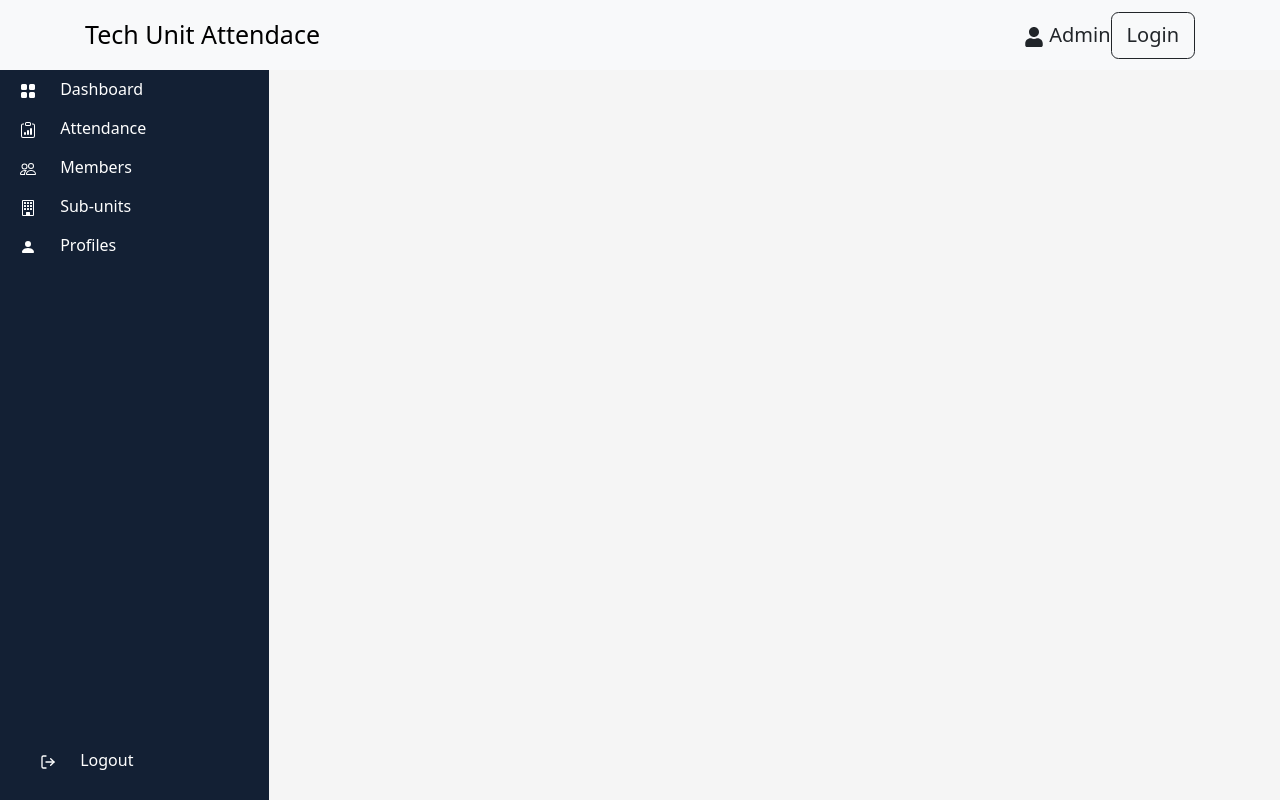
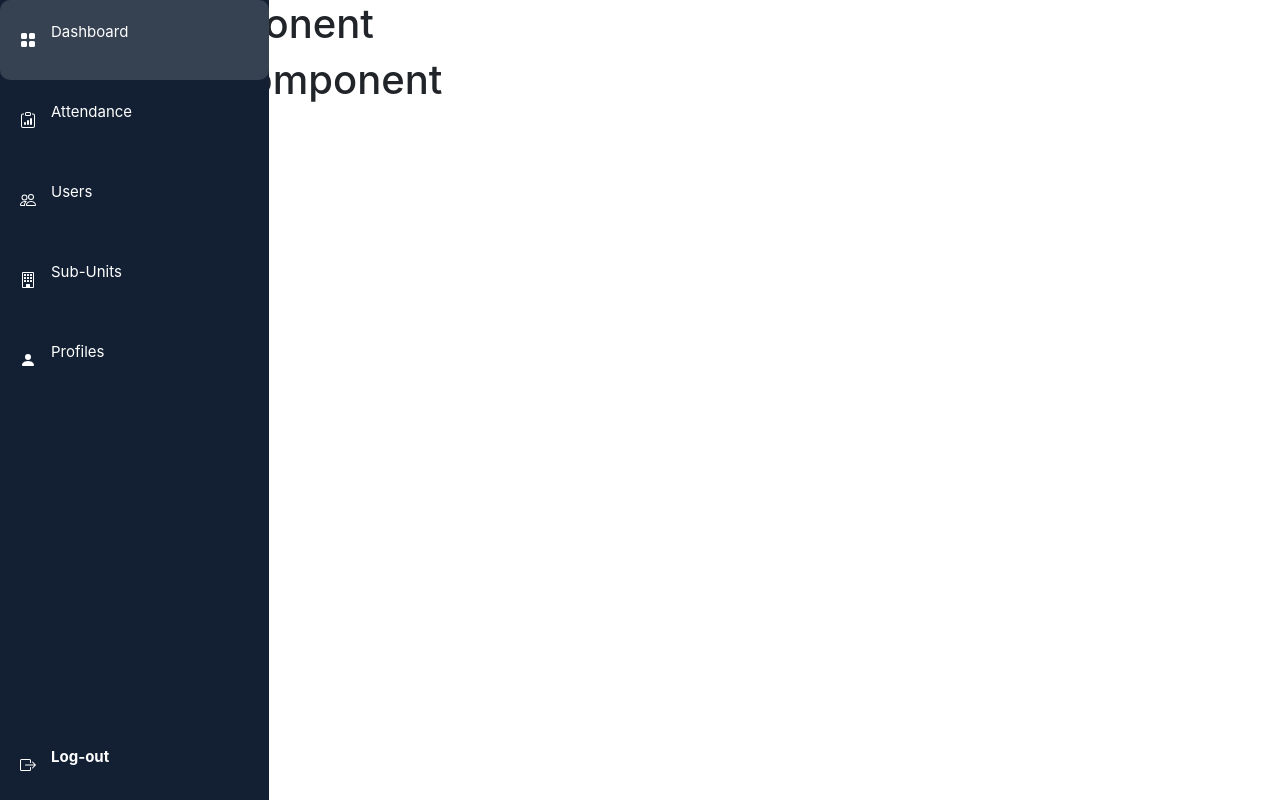
Before and after one commit to livigbaji/church-app-desktop, a React (Vite) app: page / in a window 1280 px wide. Built offline with nearby package versions, Linux system fonts and the light colour scheme.

Commit message:
fix: Used proper typescript syntax to render components

```diff
--- a/index.html
+++ b/index.html
@@ -2,7 +2,7 @@
 <html lang="en">
   <head>
     <meta charset="UTF-8" />
-    <link rel="icon" type="image/svg+xml" href="/vite.svg" />
+    <link rel="icon" type="image/svg+xml" href="#" />
     <meta name="viewport" content="width=device-width, initial-scale=1.0" />
     <title>CHURCH ADMIN</title>
   </head>
--- a/src/renderer/App.tsx
+++ b/src/renderer/App.tsx
@@ -1,12 +1,20 @@
-import NavbarComponent from "./components/NavbarComponent"
-import SideBar from "./components/SideBar"
-function App() {
+import Sidebar from "./components/SideBar";
+import Header from "./components/Header";
+import Dashboard from "./components/Dashboard";
+import "./styles/App.css";
+
+
+const App:React.FC = () => {
   return (
-    <div>
-      <NavbarComponent/>
-      <SideBar/>
-    </div>
-  )
+    <>
+      {/* Sidebar component */}
+     <Sidebar />
+     {/* Header component */}
+     <Header />
+     {/* Dashboard component */}
+     <Dashboard />
+    </>
+  );
 }
 
-export default App
+export default App;
--- /dev/null
+++ b/src/renderer/components/Dashboard.tsx
@@ -0,0 +1,9 @@
+const Dashbaord: React.FC = () => {
+  return(
+    <div>
+      <h1>Dashboard Component</h1>
+    </div>
+  )
+}
+
+export default Dashbaord;
--- /dev/null
+++ b/src/renderer/components/Header.tsx
@@ -0,0 +1,9 @@
+const Header: React.FC = () => {
+  return(
+    <div className="main">
+      <h1>Header Component</h1>
+    </div>
+  )
+}
+
+export default Header;
--- a/src/renderer/components/NavbarComponent.tsx
+++ /dev/null
@@ -1,23 +0,0 @@
-import { Navbar, Nav, Button } from 'react-bootstrap';
-import 'bootstrap/dist/css/bootstrap.min.css';
-import Container from 'react-bootstrap/Container';
-import { FaUser } from 'react-icons/fa'; // Import the user icon
-
-function CustomNavbar() {
-  return (
-    <Navbar className="bg-body-tertiary">
-      <Container>
-        <Navbar.Brand href="#home">Tech Unit Attendace </Navbar.Brand>
-        <Navbar.Toggle />
-        <Navbar.Collapse className="justify-content-end">
-        <Nav.Link href="#" className="mr-2 ml-auto"> {/* Add ml-auto class here */}
-          <FaUser /> Admin
-        </Nav.Link>
-        <Button variant="outline-dark">Login</Button>
-        </Navbar.Collapse>
-      </Container>
-    </Navbar>
-  );
-}
-
-export default CustomNavbar;
--- a/src/renderer/components/SideBar.tsx
+++ b/src/renderer/components/SideBar.tsx
@@ -1,46 +1,25 @@
-import { Nav } from 'react-bootstrap';
-import { BsFillGridFill, BsClipboardData, BsPeople, BsBuilding, BsPersonFill } from 'react-icons/bs'; // Import icons from React Icons
-import { FiLogOut } from 'react-icons/fi';
+import React from 'react';
+import { BsFillGridFill, BsClipboardData, BsPeople, BsBuilding, BsPersonFill, BsBoxArrowRight } from 'react-icons/bs';
+import SideBarContents from './SideBarContents';
 import 'bootstrap/dist/css/bootstrap.min.css';
 import '../styles/sidebar.css'; // Import custom CSS for the sidebar
 
-function Sidebar() {
-    return (
-      <Nav className="col-md-3 col-lg-2 d-md-block sidebar">
-        <div className="sidebar-sticky">
-          <Nav.Item>
-            <Nav.Link href="#dashboard" className="sidebar-link">
-              <BsFillGridFill className="sidebar-icon" /> <span className="sidebar-text">Dashboard</span>
-            </Nav.Link>
-          </Nav.Item>
-          <Nav.Item>
-            <Nav.Link href="#attendance" className="sidebar-link">
-              <BsClipboardData className="sidebar-icon" /> <span className="sidebar-text">Attendance</span>
-            </Nav.Link>
-          </Nav.Item>
-          <Nav.Item>
-            <Nav.Link href="#members" className="sidebar-link">
-              <BsPeople className="sidebar-icon" /> <span className="sidebar-text">Members</span>
-            </Nav.Link>
-          </Nav.Item>
-          <Nav.Item>
-            <Nav.Link href="#subunits" className="sidebar-link">
-              <BsBuilding className="sidebar-icon" /> <span className="sidebar-text">Sub-units</span>
-            </Nav.Link>
-          </Nav.Item>
-          <Nav.Item>
-            <Nav.Link href="#profiles" className="sidebar-link">
-              <BsPersonFill className="sidebar-icon" /> <span className="sidebar-text">Profiles</span>
-            </Nav.Link>
-          </Nav.Item>
-          <Nav.Item>
-            <Nav.Link href="#logout" className="sidebar-link logout-link">
-              <FiLogOut className="sidebar-icon" /> <span className="sidebar-text">Logout</span>
-            </Nav.Link>
-          </Nav.Item>
-        </div>
-      </Nav>
-    );
-  }
+interface SidebarProps {}
 
-  export default Sidebar;
+const Sidebar: React.FC<SidebarProps> = () => {
+  return (
+    <div className="sidebar">
+      {/* <--- SideBar Icons and Text ---> */}
+      <SideBarContents active Icon={BsFillGridFill} text="Dashboard" />
+      <SideBarContents Icon={BsClipboardData} text="Attendance" />
+      <SideBarContents Icon={BsPeople} text="Users" />
+      <SideBarContents Icon={BsBuilding} text="Sub-Units" />
+      <SideBarContents Icon={BsPersonFill} text="Profiles" />
+
+      {/* <--- Logout Button ---> */}
+      <SideBarContents Icon={BsBoxArrowRight} text="Log-out" />
+    </div>
+  );
+};
+
+export default Sidebar;
--- /dev/null
+++ b/src/renderer/components/SideBarContents.tsx
@@ -0,0 +1,19 @@
+import React from 'react';
+import '../styles/SideBarContents.css';
+
+interface SideBarContentsProps {
+  text: string;
+  Icon: React.ElementType;
+  active?: boolean
+}
+
+const SideBarContents: React.FC<SideBarContentsProps> = ({ active, text, Icon }) => {
+  return (
+    <div className={`sidebar-contents ${active && 'sidebar-contents-active'}`}>
+      <Icon />
+      <p>{text}</p>
+    </div>
+  );
+};
+
+export default SideBarContents;
--- a/src/renderer/styles/App.css
+++ b/src/renderer/styles/App.css
@@ -0,0 +1,8 @@
+body {
+    --blue: #132034;
+    --background-color: #F5F5F5;
+}
+
+.app {
+    display: flex;
+}
--- /dev/null
+++ b/src/renderer/styles/SideBarContents.css
@@ -0,0 +1,46 @@
+.sidebar-contents {
+    display: flex;
+    align-items: center;
+    cursor: pointer;
+    padding: 20px;
+}
+
+/* --- SideBar hover effect --- */
+.sidebar-contents:hover {
+    color: #ffffff;
+    background-color: #FFFFFF26;
+    border-radius: 10px;
+    padding: 20px;
+    transition: 400ms ease-out;
+}
+
+/* --- SideBar active effect --- */
+.sidebar-contents-active {
+    color: #ffffff;
+    background-color: #FFFFFF26;
+    border-radius: 10px;
+    padding: 20px;
+    transition: 400ms ease-out;
+}
+
+.sidebar-contents p {
+    font-size: 15px;
+    line-height: 24px;
+    letter-spacing: 0em;
+    text-align: left;
+    margin-left: 15px;
+
+}
+
+/* --- Logout Button --- */
+.sidebar-contents:last-child {
+    font-weight: 700;
+    position: absolute;
+    bottom: 0;
+    padding: 20px;
+    width: 100%;
+    height: 70px;
+    display: flex;
+    align-items: center;
+    cursor: pointer;
+}
--- a/src/renderer/styles/Sidebar.css
+++ b/src/renderer/styles/Sidebar.css
@@ -1,39 +1,68 @@
 .sidebar {
-  background-color: #132034; /* Background color */
-  color: white; /* Text color */
-  height: calc(100vh - 70px); /* Set height to 100% of viewport height minus 70px (for example) */
-  width: 269px; /* Set the width to your desired value */
-  position: fixed; /* Fix the sidebar position */
-  top: 70px; /* Set the top position to leave space for a fixed top navigation bar (adjust as needed) */
+  background-color: #132034;
+  /* Background color */
+  color: white;
+  /* Text color */
+  height: 100%;
+  /* Set height to 100% of viewport height */
+  width: 269px;
+  /* Set the width to your desired value */
+  position: absolute;
+  /* Fix the sidebar position */
+  top: 0;
+  left: 0;
+  z-index: 1;
   font-size: 16px;
   font-weight: 400;
   line-height: 19px;
   letter-spacing: 0em;
   text-align: left;
+  overflow-y: auto;
+  /* Add scrollbar when content exceeds sidebar height */
+}
 
+.sidebar-sticky {
+  padding-top: 20px;
+  /* Add padding to create space at the top */
+  height: 100%;
+  /* Make the sticky content fill the sidebar */
 }
 
 .sidebar-link {
-  color: white; /* Text color for links */
-  padding: 10px 20px; /* Add padding to create space around the links */
-  display: block; /* Make the links block-level elements */
+  color: white;
+  /* Text color for links */
+  padding: 15px 20px;
+  /* Add padding to create space around the links */
+  display: block;
+  /* Make the links block-level elements */
 }
 
-.sidebar-link:hover {
-  color: #F5F5F5; /* Text color on hover */
+.sidebar-icon:active {
+  color: green;
+  /* Text color on hover */
 }
 
 .sidebar-icon {
-  color: white; /* Icon color */
-  margin-right: 10px; /* Add margin to separate the icon from the text */
+  color: white;
+  /* Icon color */
+  margin-right: 15px;
+  /* Add more margin to separate the icon from the text */
+  margin-bottom: 5px;
+  /* Bring the icons lower */
 }
 
 .sidebar-text {
-  margin-left: 10px; /* Add spacing between icon and text */
+  margin-left: 15px;
+  /* Add more spacing between icon and text */
+  margin-bottom: 5px;
+  /* Bring the text lower */
 }
 
 .logout-link {
-  position: absolute; /* Position the logout link at the bottom of the sidebar */
-  bottom: 20px; /* Adjust the bottom position as needed */
-  left: 20px; /* Adjust the left position as needed */
+  position: absolute;
+  /* Position the logout link at the bottom of the sidebar */
+  bottom: 20px;
+  /* Adjust the bottom position as needed */
+  left: 20px;
+  /* Adjust the left position as needed */
 }
--- a/src/renderer/styles/index.css
+++ b/src/renderer/styles/index.css
@@ -1,15 +1,10 @@
-:root {
+body {
   font-family: Inter, system-ui, Avenir, Helvetica, Arial, sans-serif;
-  /* line-height: 1.5; */
+  font-size: 16px;
   font-weight: 400;
-
-  font-size: 20px;
-  font-weight: 700;
   line-height: 24px;
   letter-spacing: 0em;
-  text-align: left;
-
-
-  background-color: #F5F5F5;
-
+  margin: 0;
+  padding: 0;
+  min-height: 100vh;
 }
```
